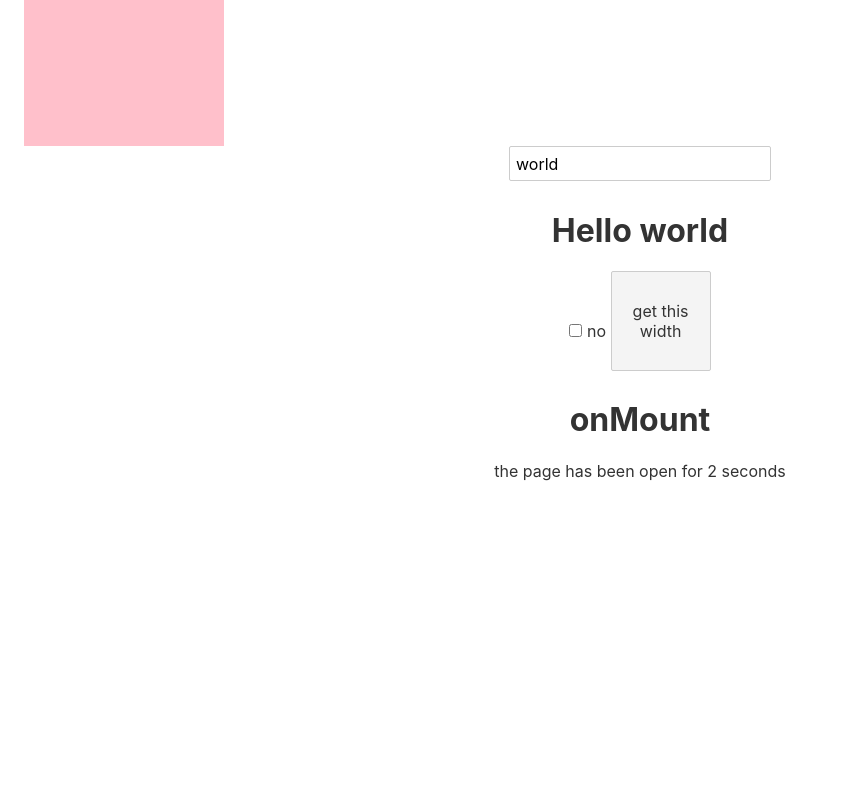
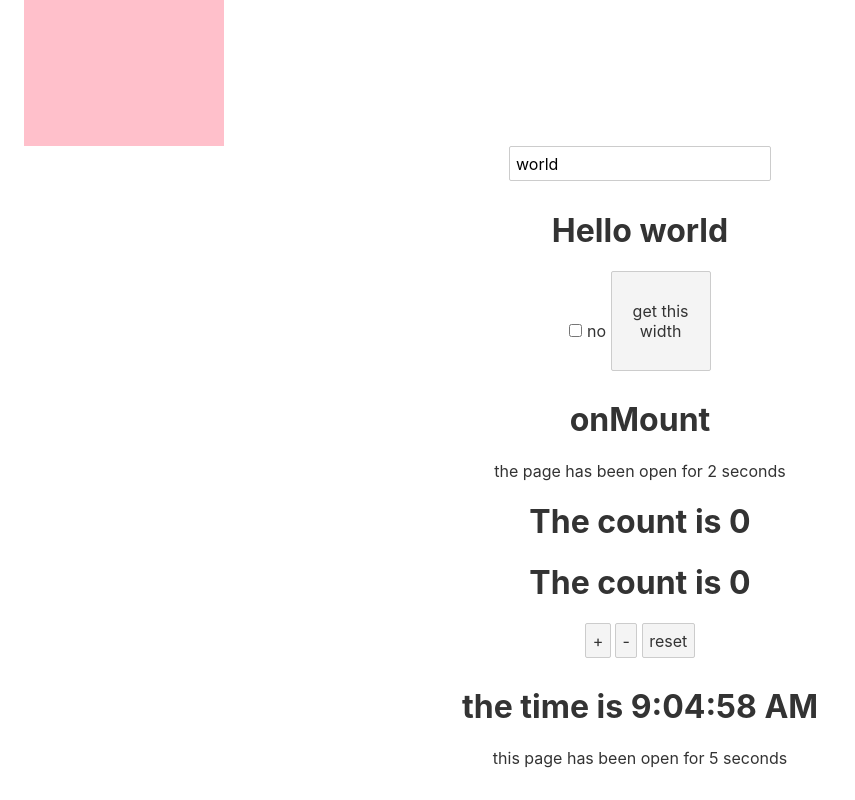
Before and after one commit to isaacy-125/KnowledgeManage, a Svelte app in the folder Svelte/svelte-projects/my-svelte-project/: page / in a window 1280 px wide. Shown: the part 844-1644 px from the top of the page, without its empty margins (0-855 px from the left). Before the commit the page ends 1357 px from the top, so only its background shows below. Built offline with nearby package versions, Linux system fonts and the light colour scheme.

Commit message:
[ADD]增加svelte demo

```diff
--- a/Svelte/svelte-projects/my-svelte-project/src/App.svelte
+++ b/Svelte/svelte-projects/my-svelte-project/src/App.svelte
@@ -9,6 +9,7 @@
 	import Events from './Events.svelte';
 	import Bind from './Bind.svelte';
 	import Lifecycle from './Lifecycle.svelte';
+	import StoreSvelte from './Store.svelte';
 
 	export let name;
 </script>
@@ -24,6 +25,7 @@
 	<Events />
 	<Bind />
 	<Lifecycle />
+	<StoreSvelte />
 </main>
 
 <style>
--- /dev/null
+++ b/Svelte/svelte-projects/my-svelte-project/src/Store.svelte
@@ -0,0 +1,42 @@
+<script>
+    import { count, time, elapsed } from './Store/index.js';
+
+    let count_value;
+    const formatter = new Intl.DateTimeFormat('en', {
+        hour12: true,
+		hour: 'numeric',
+		minute: '2-digit',
+		second: '2-digit'
+    });
+
+    // 订阅一个store属性
+    count.subscribe(value => {
+        count_value = value;
+    })
+
+    function increment() {
+        // 更新方法
+        // count.increment
+        count.update(n => n + 1);
+    }
+
+    function decrement() {
+        // count.decrement
+        count.update(n => n - 1);
+    }
+
+    function reset() {
+        // 设置方法
+        // count.reset
+        count.set(0);
+    }
+</script>
+<h1>The count is { count_value }</h1>
+<!-- $变量名 相当于简写订阅 -->
+<h1>The count is { $count }</h1>
+<button on:click={increment}>+</button>
+<button on:click={decrement}>-</button>
+<button on:click={reset}>reset</button>
+
+<h1>the time is { formatter.format($time) }</h1>
+<p>this page has been open for { $elapsed } seconds</p>
--- /dev/null
+++ b/Svelte/svelte-projects/my-svelte-project/src/Store/index.js
@@ -0,0 +1,39 @@
+import { writable, readable, derived } from 'svelte/store';
+
+// 初始化一个字段为0
+export const count = writable(0);
+/**
+ * 也可以设置暴露的方法名来调用
+ * function createCount() {
+ *  const { subscribe, set, update } = writable(0);
+ *  return {
+ *    subscribe,
+ *    increment: () => update(n => n + 1),
+ *    decrement: () => update(n => n - 1),
+ *    reset: () => set(0)
+ *  }
+ * }
+ * export const count = createCount();
+ */
+
+// readable是一个初始化函数
+// 第一个参数为初始值
+// 第二个参数为第一次订阅后触发
+// 返回一个停止时触发的函数
+export const time = readable(new Date(), function start(set) {
+	const interval = setInterval(() => {
+		set(new Date());
+	}, 1000);
+
+	return function stop() {
+		clearInterval(interval);
+	};
+});
+
+const start = new Date();
+
+// derived是创建一个基于其他属性改变而改变的store变量
+export const elapsed = derived(
+    time,
+    $time => Math.round(($time - start) / 1000)
+)
```
